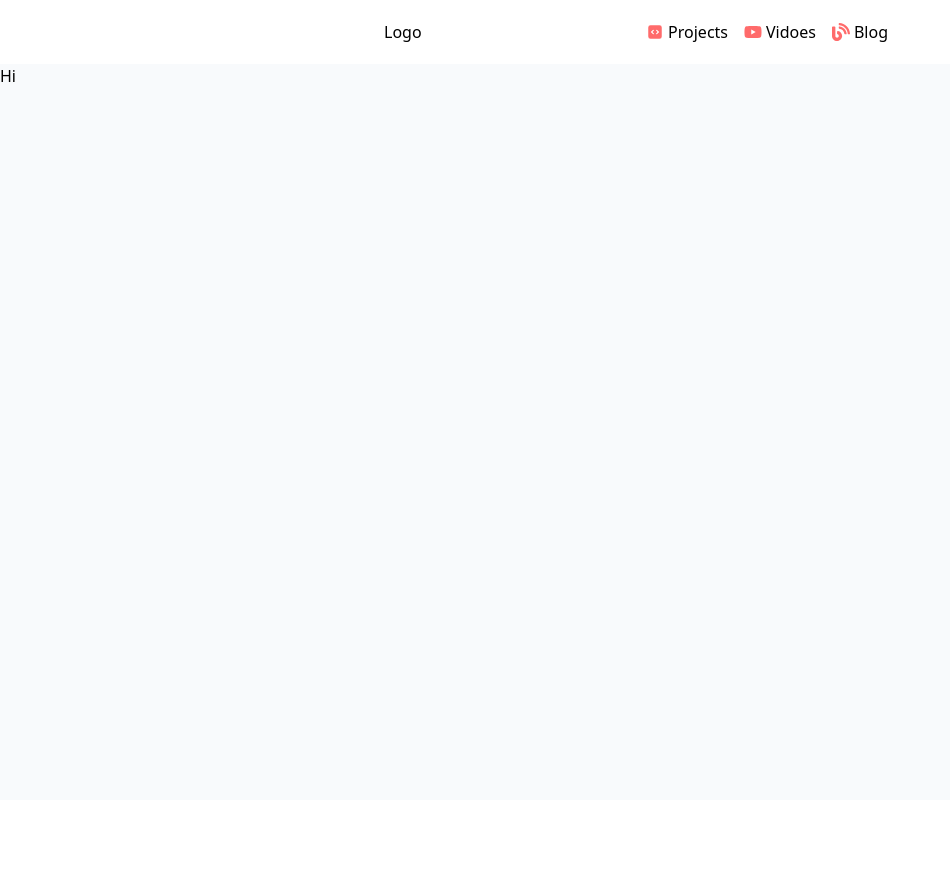
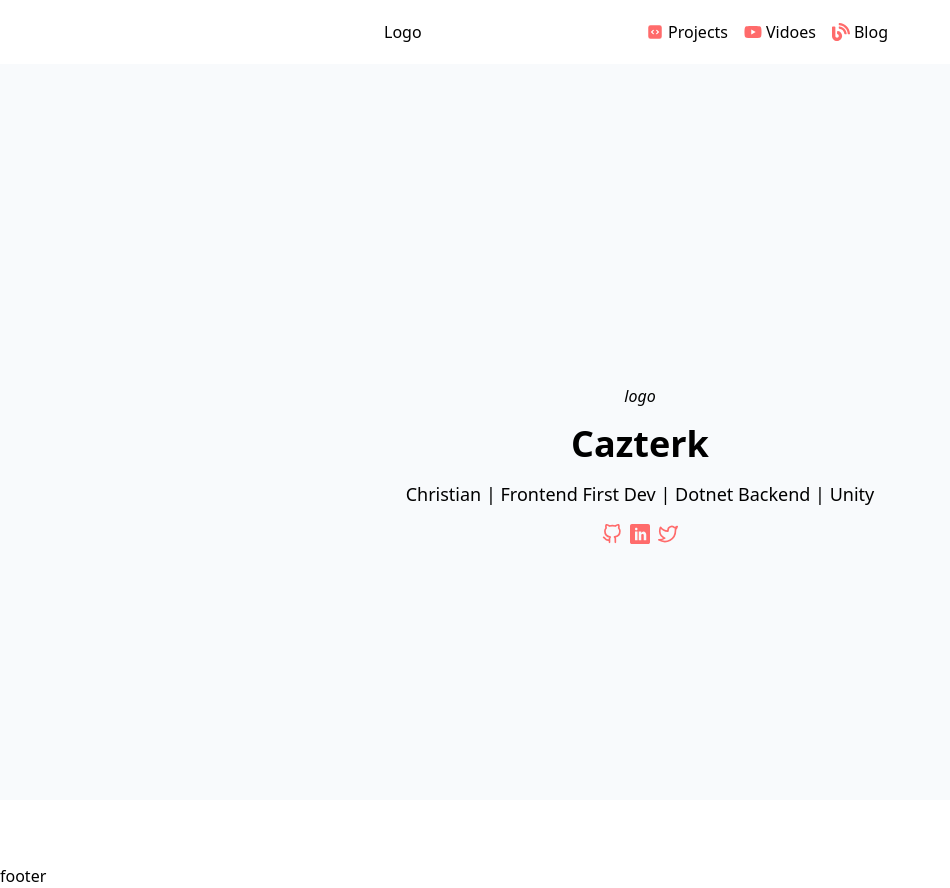
Before and after one commit to cazterk/landing-page-v2, a React (Vite) app: page / in a window 1280 px wide. Shown: the whole page, without its empty margins (0-950 px from the left). Before the commit the page ends 800 px from the top, so only its background shows below. Built offline with nearby package versions, Linux system fonts and the light colour scheme.

Commit message:
add content to home page

```diff
--- /dev/null
+++ b/src/components/Footer.jsx
@@ -0,0 +1,9 @@
+const Footer = () => {
+  return (
+    <div className="flex">
+      <p> footer</p>
+    </div>
+  );
+};
+
+export default Footer;
--- a/src/components/Layout.jsx
+++ b/src/components/Layout.jsx
@@ -1,4 +1,5 @@
 import Sidebar from "./navbar";
+import Footer from "./Footer";
 
 const Layout = ({ children }) => {
   return (
@@ -7,6 +8,7 @@ const Layout = ({ children }) => {
         <Sidebar />
       </div>
       <main>{children}</main>
+      <Footer />
     </div>
   );
 };
--- a/src/pages/Home.jsx
+++ b/src/pages/Home.jsx
@@ -1,7 +1,36 @@
 import React from "react";
+import { IconContext } from "react-icons";
+import { FiGithub, FiTwitter } from "react-icons/fi";
+import { ImLinkedin } from "react-icons/im";
 
 const Home = () => {
-  return <>Hi</>;
+  return (
+    <div className="flex  flex-col justify-center items-center h-screen">
+      <i className="mb-4">logo</i>
+      <h1 className="text-4xl font-bold">Cazterk</h1>
+      <p className="my-4 text-lg font-medium ">
+        Christian | Frontend First Dev | Dotnet Backend | Unity
+      </p>
+      <IconContext.Provider value={{ size: "20", color: "#ff6b6b" }}>
+        <div className="flex">
+          <a target="_blank" rel="noopener" href="https://github.com/cazterk">
+            <FiGithub />
+          </a>
+          <a
+            className="mx-2"
+            target="_blank"
+            rel="noopener"
+            href="https://www.linkedin.com/in/cephaszulu/"
+          >
+            <ImLinkedin />
+          </a>
+          <a target="_blank" rel="noopener" href="https://twitter.com/cazterk">
+            <FiTwitter />
+          </a>
+        </div>
+      </IconContext.Provider>
+    </div>
+  );
 };
 
 export default Home;
```
